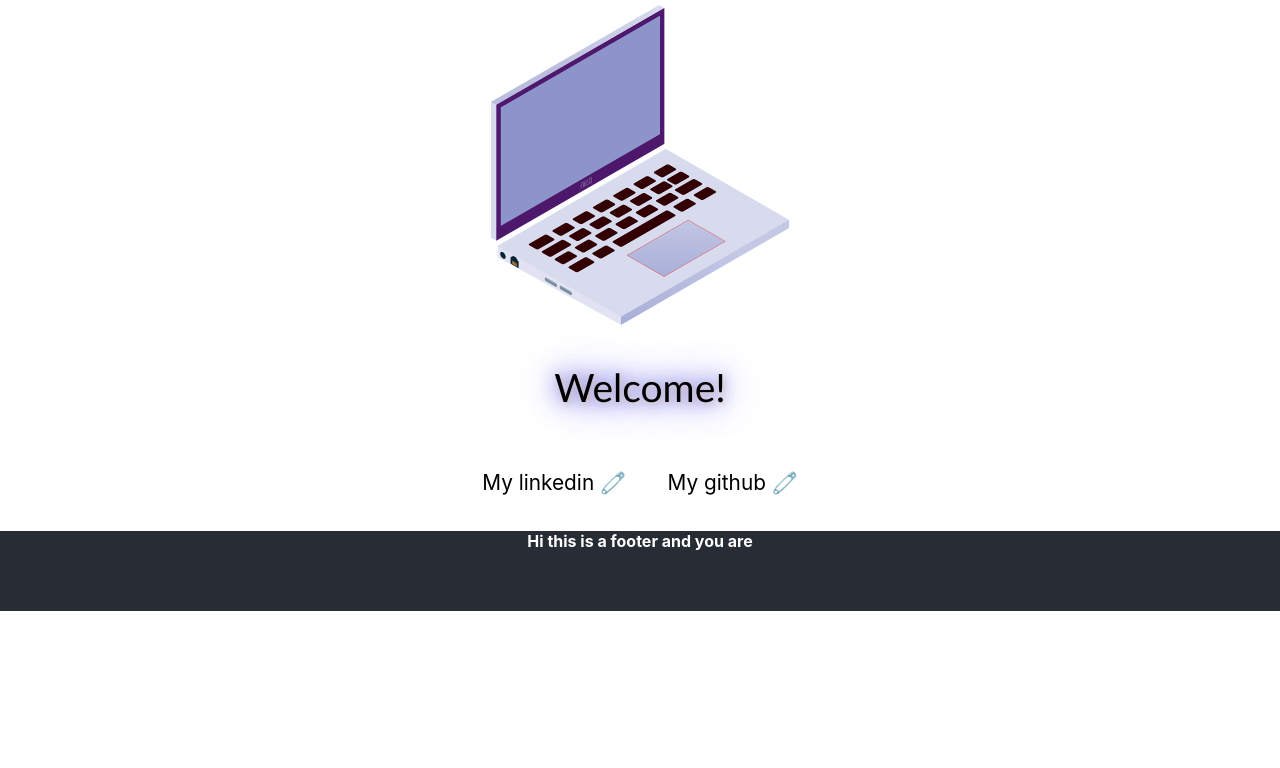
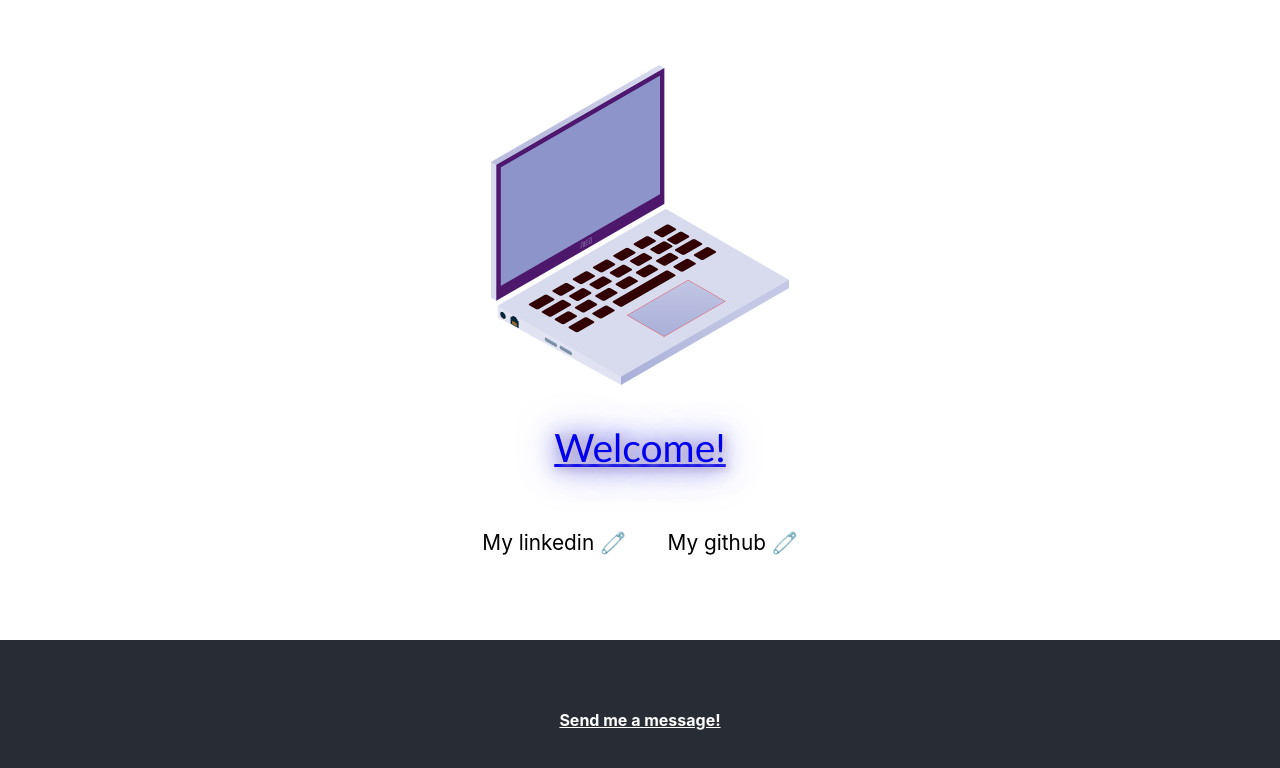
Before and after one commit to MayradelvGonzalez/MyPage, a React (Create React App) app: page / in a window 1280 px wide. Shown: the top 768 px of the page. Built offline with nearby package versions, Linux system fonts and the light colour scheme.

Commit message:
secCommit

```diff
--- a/package.json
+++ b/package.json
@@ -8,6 +8,7 @@
     "@testing-library/user-event": "^13.5.0",
     "react": "^18.2.0",
     "react-dom": "^18.2.0",
+    "react-router-dom": "^6.8.1",
     "react-scripts": "5.0.1",
     "web-vitals": "^2.1.4"
   },
--- a/src/App.css
+++ b/src/App.css
@@ -1,6 +1,7 @@
 .App {
   text-align: center;
   color: #282c34;
+
 }
 
 .title {
@@ -18,12 +19,12 @@
   .App-logo {
     animation: App-logo-spin 4s reverse;
     -webkit-animation: App-logo-spin 4s reverse;
-}
+  }
 }
 
 .App-header {
-  background-color:white;
-  height: 20em;
+  background-color: white;
+  height: 80vh;
   display: flex;
   flex-direction: column;
   align-items: center;
@@ -71,8 +72,20 @@
 }
 
 .footer {
-  background-color:#282c34;
-  height: 10em;
+  background-color: #282c34;
+  min-height: 20vh;
+  font-size: 0.5em;
+  display: flex;
+  justify-content: center;
+  align-items: center;
+  margin-top: auto;
+}
+
+.footer a {
   color: white;
-  font-size: 0.5em;
 }
+
+.footer a:hover {
+  text-decoration: none;
+  color: rgb(110, 228, 89);
+}
--- a/src/App.js
+++ b/src/App.js
@@ -1,6 +1,7 @@
 import pc from './images/pc.png';
 import './App.css';
 import Footer from './components/Footer';
+import { Link } from 'react-router-dom';
 
 function App() {
   return (
@@ -8,7 +9,8 @@ function App() {
       <header className="App-header">
         <img src={pc} className="App-logo" alt="logo" />
         <p className='title'>
-          Welcome!
+        <a href='./components/Info.jsx' target='_blank' >
+          Welcome!</a>
         </p>
 
         <div className="Links">
--- a/src/components/Footer.jsx
+++ b/src/components/Footer.jsx
@@ -1,9 +1,9 @@
 import React from "react";
 import '../App.css';
 
-function Footer(props) {
+function Footer() {
     return (
-        <div className="footer"><h1>Hi this is a footer and you are {props.name}</h1></div>
+        <div className="footer"><h1> <a href="mailto:mayradelvallegonzalez@gmail.com">Send me a message!</a></h1></div>
 
     )
 }
```
Also changed, not shown: src/components/Info.jsx (added, +10 -0 lines), 1 other file (tests, documents, lock files or other folders).
